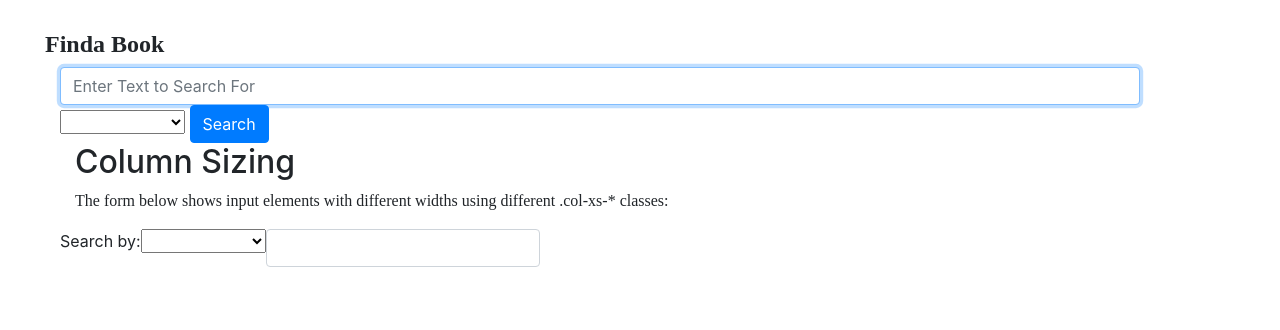
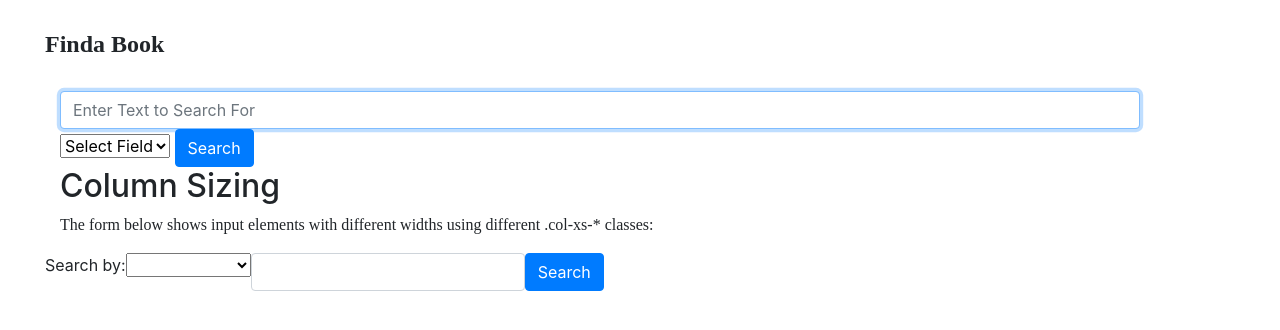
Before and after one commit to JamesDCage/project1, a Flask app: page / in a window 1280 px wide. Shown: the part 74-404 px from the top of the page. Run offline with Flask 2, Linux system fonts and the light colour scheme; the visitor is signed in with stand-in values (Sample User, id 1); some libraries are stand-ins or nearby versions.

Commit message:
Moved to VM

```diff
--- a/application.py
+++ b/application.py
@@ -38,8 +38,15 @@ def index():
 
     # User reached route via POST (as by submitting a form via POST)
     if request.method == "POST":
-        flash(request.form.get("searchtext"))
+        if not request.form.get("searchtext"):
+            flash("Please enter a full or partial author name, book title, or ISBN.")
+        elif request.form.get("fieldname") == "None":
+            flash("Please select the field to search ('Title', 'Author', or 'ISBN')")
+        else:
+            flash(request.form.get("searchtext"))
+
         return render_template("index.html")
+
     else:
         return render_template("index.html")
 
--- a/templates/index.html
+++ b/templates/index.html
@@ -6,22 +6,25 @@
 
 {% block body %}
     <h1>Finda Book</h1>
+    </br>
 <div class="container">
     <form action="/" method="post">
 
             <input autocomplete="on" autofocus class="form-control input-sm" name="searchtext" placeholder="Enter Text to Search For" type="text"/>
 
           <select id="fieldname" name="fieldname">
-            <option value="None"></option>
+            <option value="None">Select Field</option>
             <option value="title">Title</option>
             <option value="author">Author</option>
-            <option value="isbn">ISBN Number</option>
+            <option value="isbn">ISBN</option>
           </select>
 
         <button class="btn btn-primary" type="submit">Search</button>
     </form>
+</div>
 
-  <div class="container">
+
+<div class="container">
   <h2>Column Sizing</h2>
   <p>The form below shows input elements with different widths using different .col-xs-* classes:</p>
   <form>
@@ -42,6 +45,7 @@ Search by:
 
         <input class="form-control" id="ex3" type="text">
       </div>
+      <button class="btn btn-primary" type="submit">Search</button>
     </div>
   </form>
 </div>
```
Also changed, not shown: 3 other files.
